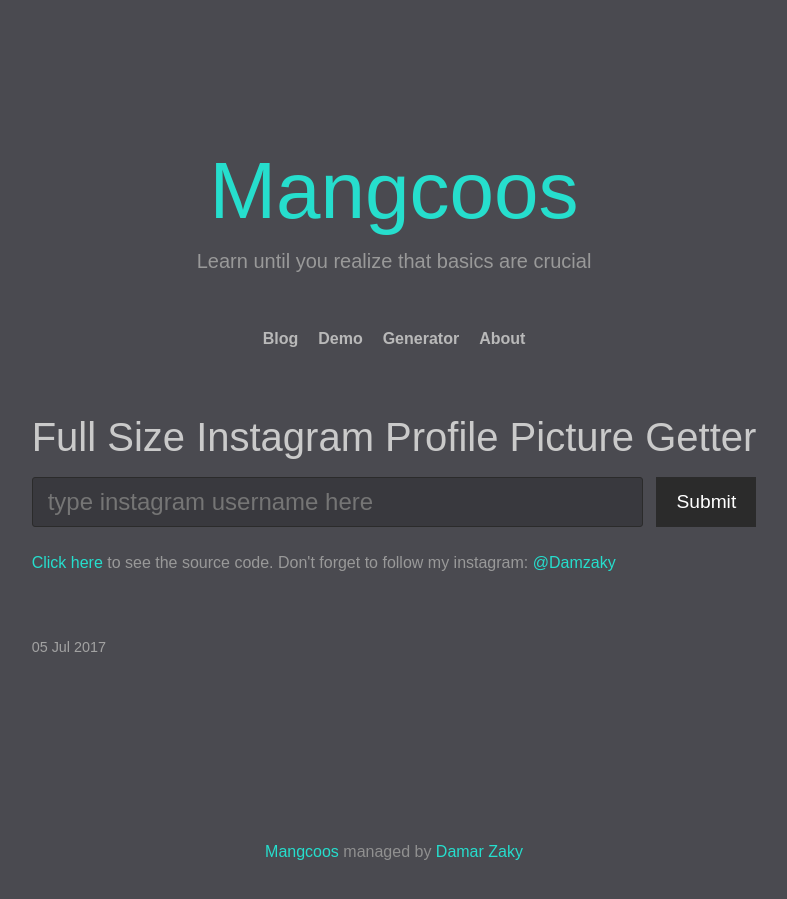
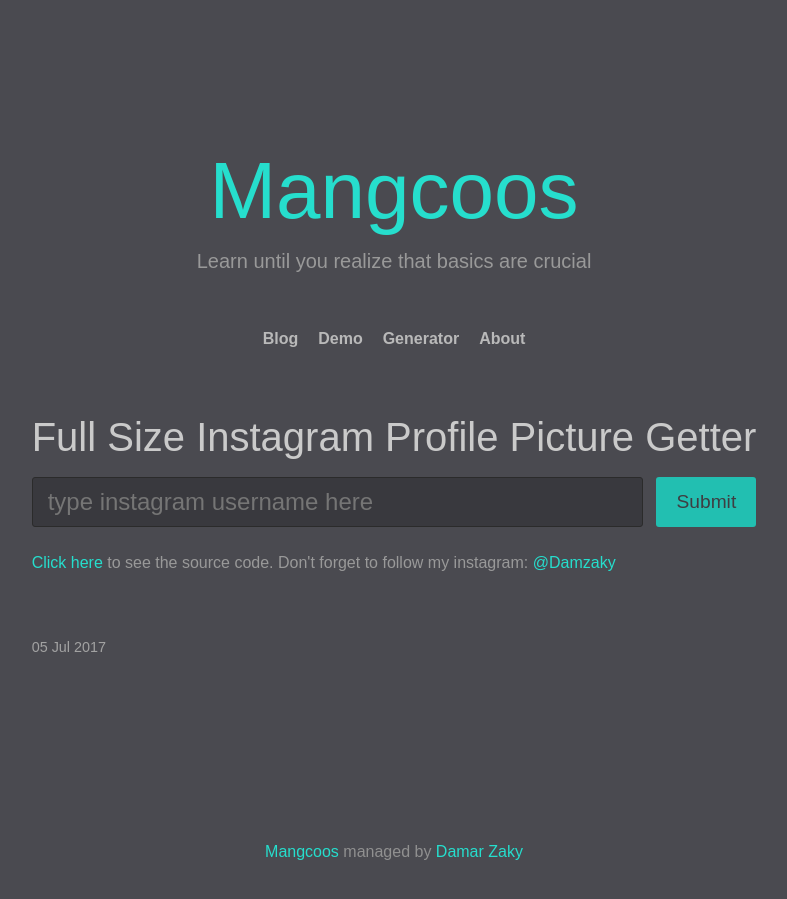
Before and after one commit to damzaky/damzaky.github.io, a Jekyll site: the page built from _generator/2017-07-05-Full-Size-Instagram-Profile-Picture-Getter.html, in a window 1280 px wide. Shown: the whole page, without its empty margins (246-1033 px from the left). Built offline with Jekyll 4.4.1, drawn with Linux system fonts in a browser that asks for light colours.

Commit message:
Update 2017-07-05-Full-Size-Instagram-Profile-Picture-Getter.html

```diff
--- a/_generator/2017-07-05-Full-Size-Instagram-Profile-Picture-Getter.html
+++ b/_generator/2017-07-05-Full-Size-Instagram-Profile-Picture-Getter.html
@@ -52,10 +52,11 @@
     display: block;
     bottom: 0;
     border: 0;
-    background: #2b2b2b;
-    color: #fff;
+    background: #22bfb1;
+    color: #3e3e42;
     font-size: 120%;
     cursor: pointer;
+    border-radius: 3px;
   }
 </style>
 <script>
```
